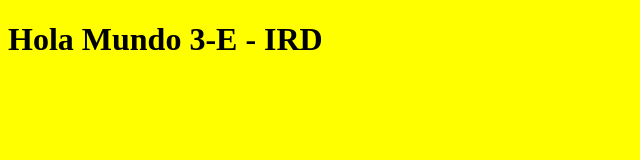
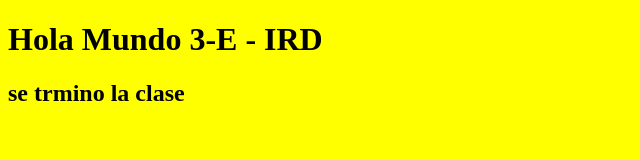
Before and after one commit to Carlossev22/holamundo3E-IRD, a plain HTML site: page index.html in a window 1280 px wide. Shown: the whole page, without its empty margins (0-640 px from the left). Drawn offline with Linux system fonts and the light colour scheme.

Commit message:
titulo 2 la clase termino

```diff
--- a/index.html
+++ b/index.html
@@ -9,6 +9,6 @@
 <title>PRACTICA 1 AMIKO COFA</title>
 <body bgcolor=	#FFFF00></body>
     <h1> Hola Mundo 3-E - IRD</h1>
-
+<h2>se trmino la clase</h2>
 </body>
 </html>
```
